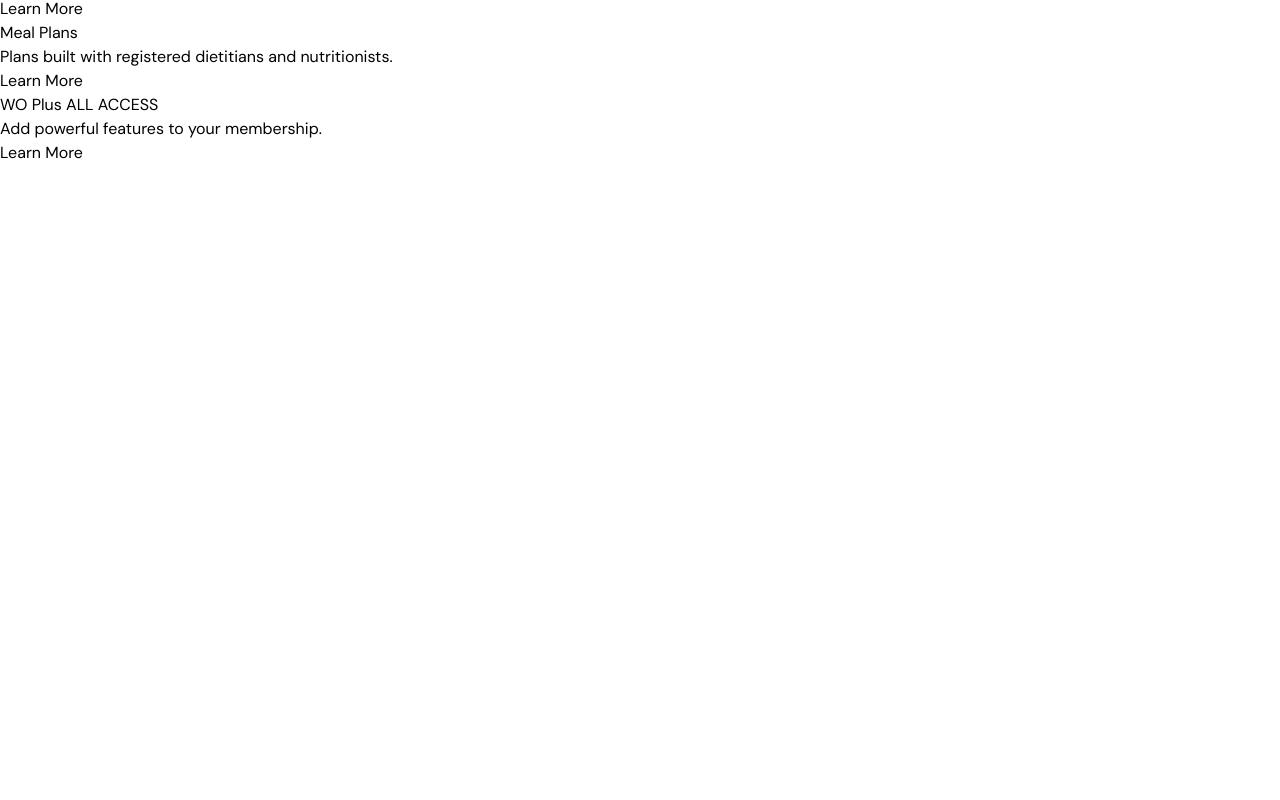
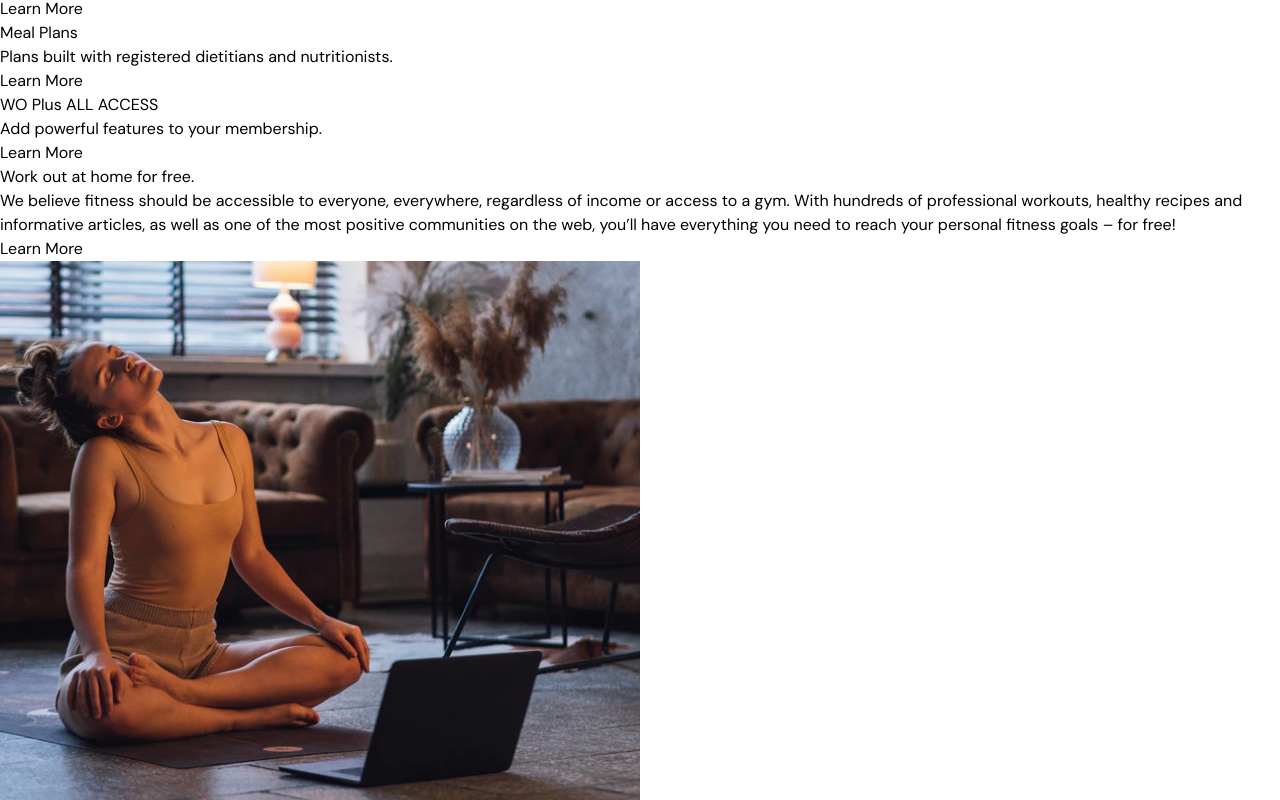
Before and after one commit to stivex001/bai_fitness, a React (Vite) app: page / in a window 1280 px wide. Shown: the part 2271-3071 px from the top of the page. Before the commit the page ends 2436 px from the top, so only its background shows below. Built offline with nearby package versions, Linux system fonts and the light colour scheme.

Commit message:
feat: implemented cta section

```diff
--- a/src/scenes/benefit/Benefit.tsx
+++ b/src/scenes/benefit/Benefit.tsx
@@ -3,6 +3,8 @@
 import { Benefits, SelectedPage } from "@/shared/types";
 import { ArrowRight } from "@mui/icons-material";
 import { motion } from "framer-motion";
+import AnchorLink from "react-anchor-link-smooth-scroll";
+import yoga from "../../assets/Mask Group.png";
 
 type Props = {
   setSelectPage: (value: SelectedPage) => void;
@@ -46,7 +48,7 @@
           initial="hidden"
           whileInView="visible"
           viewport={{ once: true, amount: 0.5 }}
-          transition={{  duration: 0.5 }}
+          transition={{ duration: 0.5 }}
           variants={{
             hidden: { opacity: 0, x: -50 },
             visible: { opacity: 1, x: 0 },
@@ -75,6 +77,36 @@
             />
           ))}
         </motion.div>
+
+        {/* GRAPHICS AND DESCRIPTION */}
+        <div className="my-10">
+          <div>
+            <div>
+              <div>
+                <Htext>Work out at home for free.</Htext>
+                <p className="my-5 text-sm font-normal text-gray-300">
+                  We believe fitness should be accessible to everyone,
+                  everywhere, regardless of income or access to a gym. With
+                  hundreds of professional workouts, healthy recipes and
+                  informative articles, as well as one of the most positive
+                  communities on the web, you’ll have everything you need to
+                  reach your personal fitness goals – for free!
+                </p>
+                <AnchorLink
+                  className="text-sm font-bold text-red-500 underline hover:text-yellow-500"
+                  onClick={() => setSelectPage(SelectedPage.ContactUs)}
+                  href={`#${SelectedPage.ContactUs}`}
+                >
+                  <p>Learn More</p>
+                </AnchorLink>
+              </div>
+              <div>
+                <img src={yoga} alt="" />
+              </div>
+            </div>
+            <div></div>
+          </div>
+        </div>
       </motion.div>
     </section>
   );
```
Also changed, not shown: src/assets/Mask Group.png (added).
